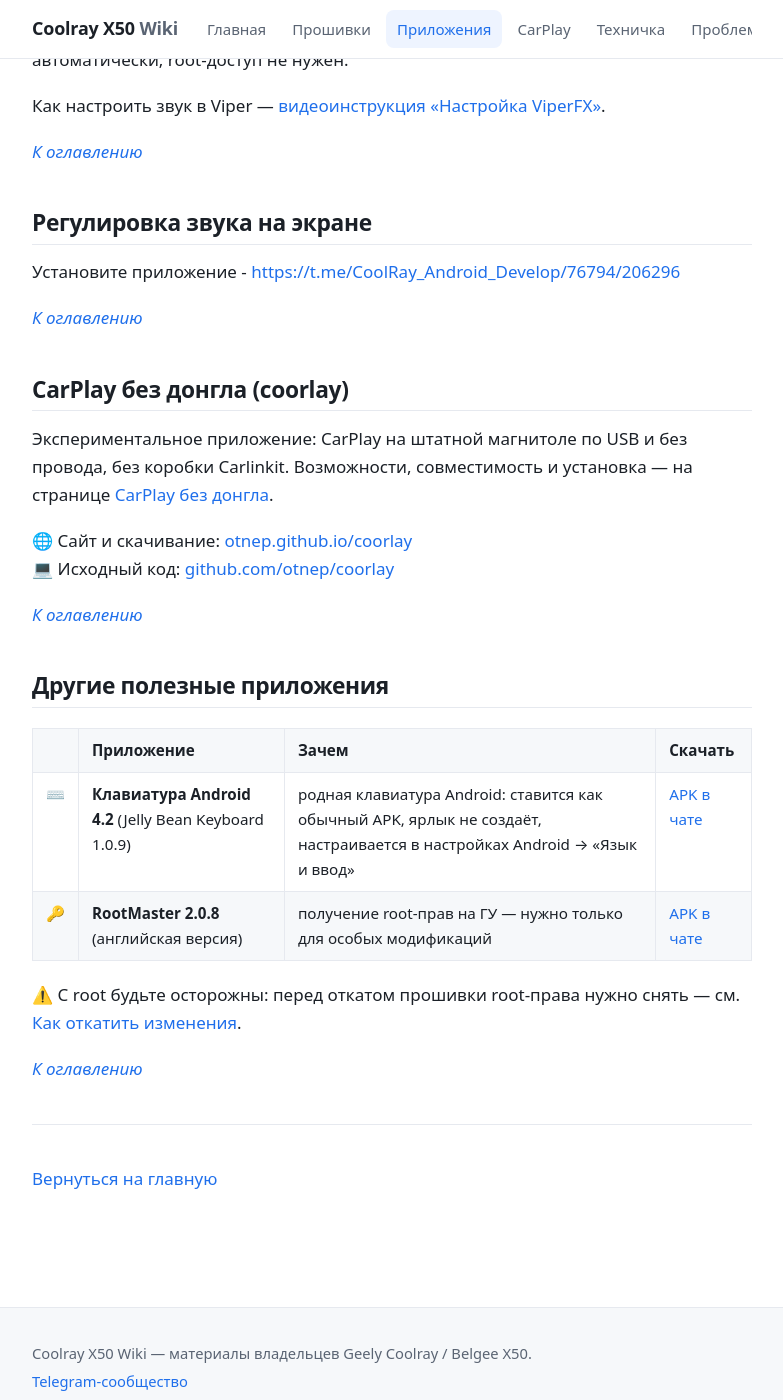
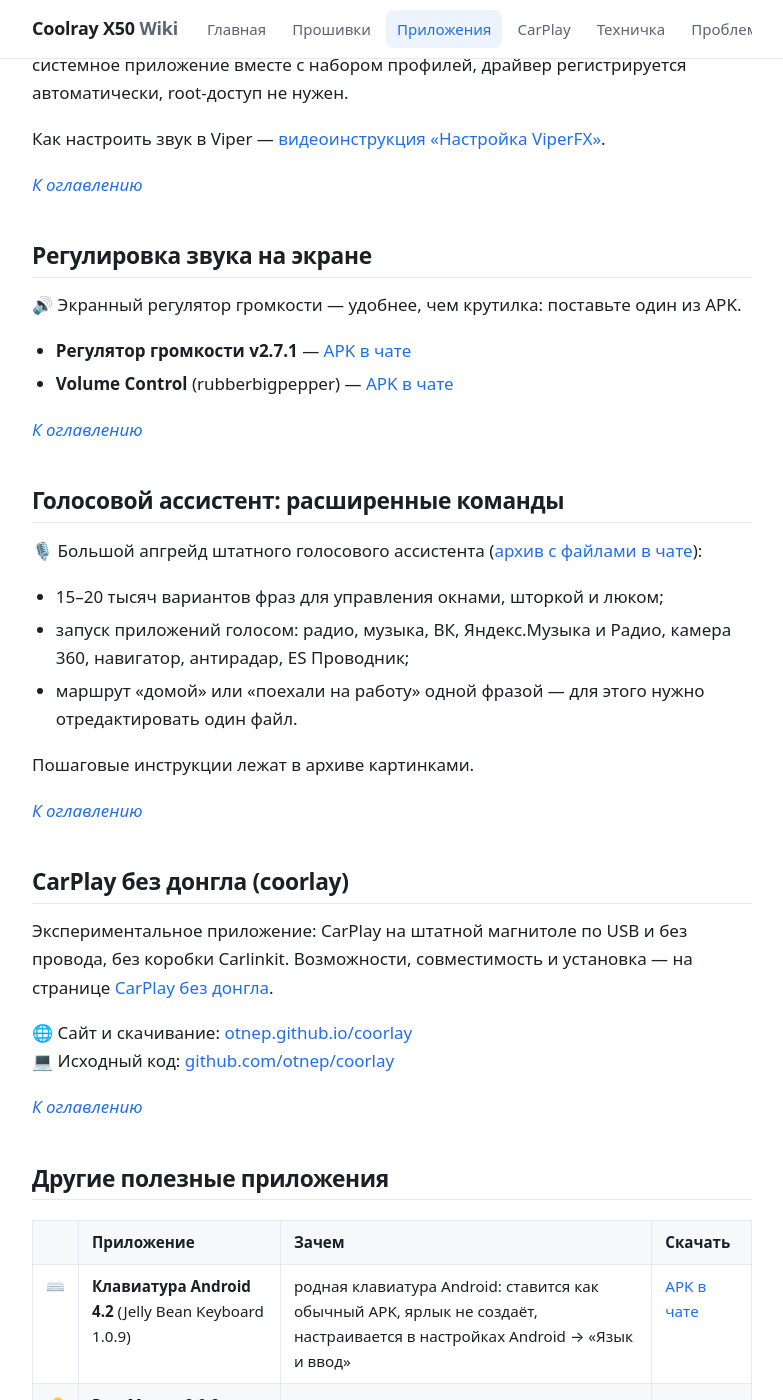
Before and after one commit to qttc/qttc.github.io, a Jekyll site: the page built from pages/apps.md, in a window 1280 px wide and 1400 px high, scrolled down 2215 px. Shown: the whole window, without its empty margins (248-1031 px from the left). Built offline with Jekyll 4.4.1, drawn with Linux system fonts in a browser that asks for light colours; some of the changed text lies outside the part shown.

Commit message:
Приложения из темы чата: регулятор громкости, голосовой ассистент, ES, GNSS Commander, WiFi Manager, Telegram X; кнопки руля в AutoKit

```diff
--- a/pages/apps.md
+++ b/pages/apps.md
@@ -2,7 +2,7 @@
 title: "Приложения для ГУ Geely Coolray / Belgee X50"
 layout: page
 permalink: /pages/apps/
-description: "Приложения для ГУ Geely Coolray / Belgee X50: Яндекс Навигатор и Музыка, Android Auto (OHU, HUR, AutoKit), Viper, CarPlay без донгла — установка и настройка."
+description: "Приложения для ГУ Geely Coolray / Belgee X50: Яндекс Навигатор и Музыка, Android Auto (OHU, HUR, AutoKit), голосовой ассистент, Viper, регулятор громкости, ES Проводник, CarPlay без донгла."
 image: /assets/logo.png
 ---
 
@@ -63,7 +63,22 @@
 _[К оглавлению](#оглавление)_
 
 ## Регулировка звука на экране
-Установите приложение - [https://t.me/CoolRay_Android_Develop/76794/206296](https://t.me/CoolRay_Android_Develop/76794/206296)
+🔊 Экранный регулятор громкости — удобнее, чем крутилка: поставьте один из APK.
+
+- **Регулятор громкости v2.7.1** — [APK в чате](https://t.me/CoolRay_Android_Develop/76794/362831)
+- **Volume Control** (rubberbigpepper) — [APK в чате](https://t.me/CoolRay_Android_Develop/76794/362832)
+
+_[К оглавлению](#оглавление)_
+
+## Голосовой ассистент: расширенные команды
+
+🎙️ Большой апгрейд штатного голосового ассистента ([архив с файлами в чате](https://t.me/CoolRay_Android_Develop/76794/294847)):
+
+- 15–20 тысяч вариантов фраз для управления окнами, шторкой и люком;
+- запуск приложений голосом: радио, музыка, ВК, Яндекс.Музыка и Радио, камера 360, навигатор, антирадар, ES Проводник;
+- маршрут «домой» или «поехали на работу» одной фразой — для этого нужно отредактировать один файл.
+
+Пошаговые инструкции лежат в архиве картинками.
 
 _[К оглавлению](#оглавление)_
 
@@ -81,6 +96,10 @@
 | --- | --- | --- | --- |
 | ⌨️ | **Клавиатура Android 4.2** (Jelly Bean Keyboard 1.0.9) | родная клавиатура Android: ставится как обычный APK, ярлык не создаёт, настраивается в настройках Android → «Язык и ввод» | [APK в чате](https://t.me/CoolRay_Android_Develop/76794/340094) |
 | 🔑 | **RootMaster 2.0.8** (английская версия) | получение root-прав на ГУ — нужно только для особых модификаций | [APK в чате](https://t.me/CoolRay_Android_Develop/76794/351192) |
+| 📁 | **Только ES Проводник** | файловый менеджер без остального Community; ставится с флешки как прошивка | [архив в чате](https://t.me/CoolRay_Android_Develop/76794/313254) |
+| 🛰️ | **GNSS Commander** | помогает навигации быстрее находить спутники GPS | [APK в чате](https://t.me/CoolRay_Android_Develop/76794/384362) |
+| 📶 | **WiFi Manager 4.3.0** | удобное управление Wi-Fi-сетями | [APK в чате](https://t.me/CoolRay_Android_Develop/76794/377438) |
+| ✈️ | **Telegram X** | альтернативный клиент Telegram для ГУ | [APK в чате](https://t.me/CoolRay_Android_Develop/76794/401864) |
 
 ⚠️ С root будьте осторожны: перед откатом прошивки root-права нужно снять — см. [Как откатить изменения](/pages/community/#как-откатить-изменения-и-вернуть-заводские-настройки).
 
```
Also changed, not shown: pages/carlinkit.md (+2 -0 lines).
